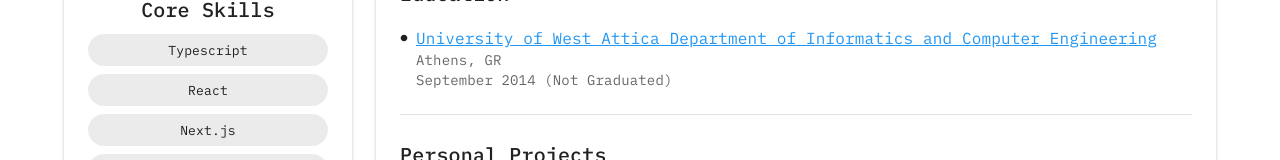
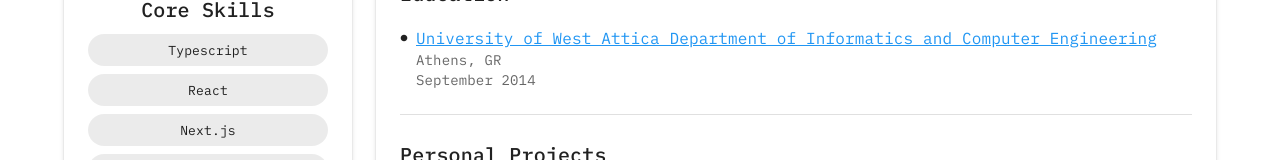
Before and after one commit to gsavvidis96/cv, a React (Create React App) app: page / in a window 1280 px wide. Shown: the part 485-645 px from the top of the page. Built offline with nearby package versions, Linux system fonts and the light colour scheme.

Commit message:
small content change

```diff
--- a/src/components/Education.tsx
+++ b/src/components/Education.tsx
@@ -33,7 +33,7 @@ const Education = () => {
           </Typography>
 
           <Typography variant="body2" color="text.secondary">
-            September 2014 (Not Graduated)
+            September 2014
           </Typography>
         </Stack>
       </Stack>
```
